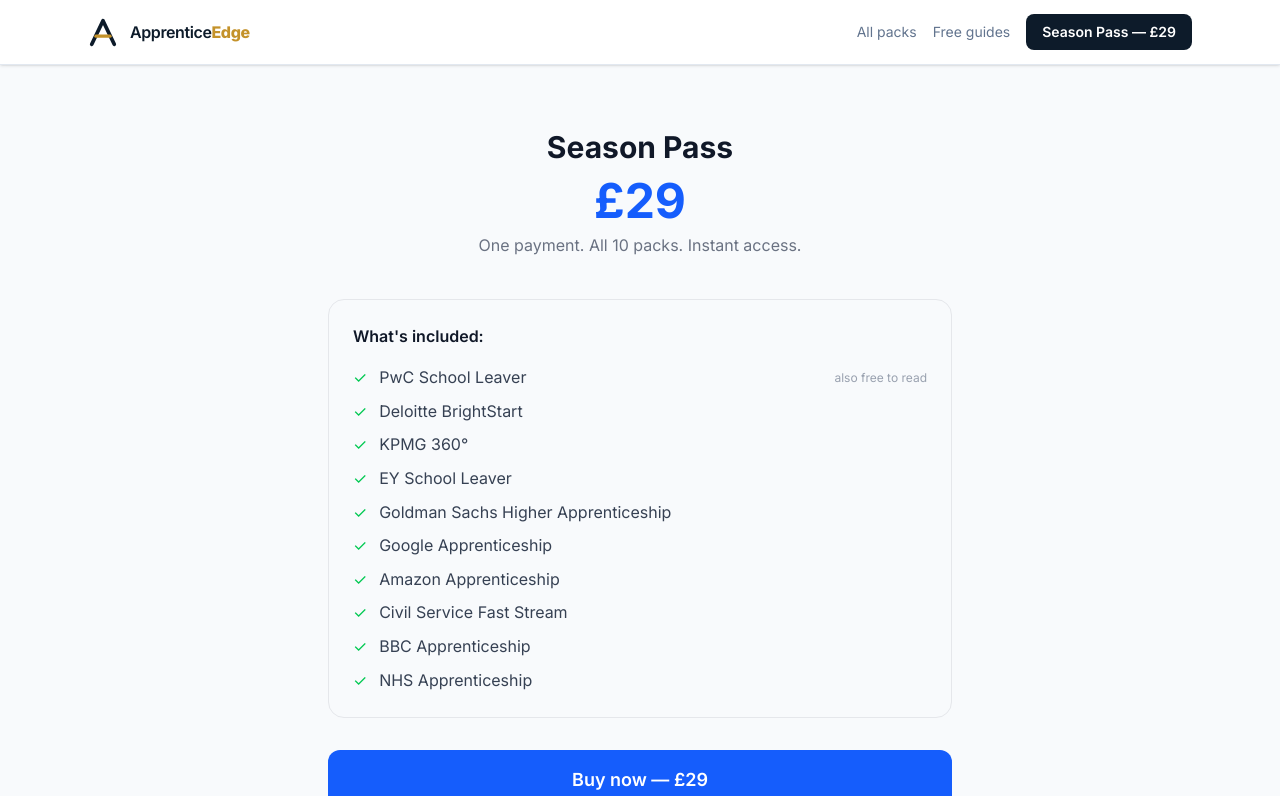
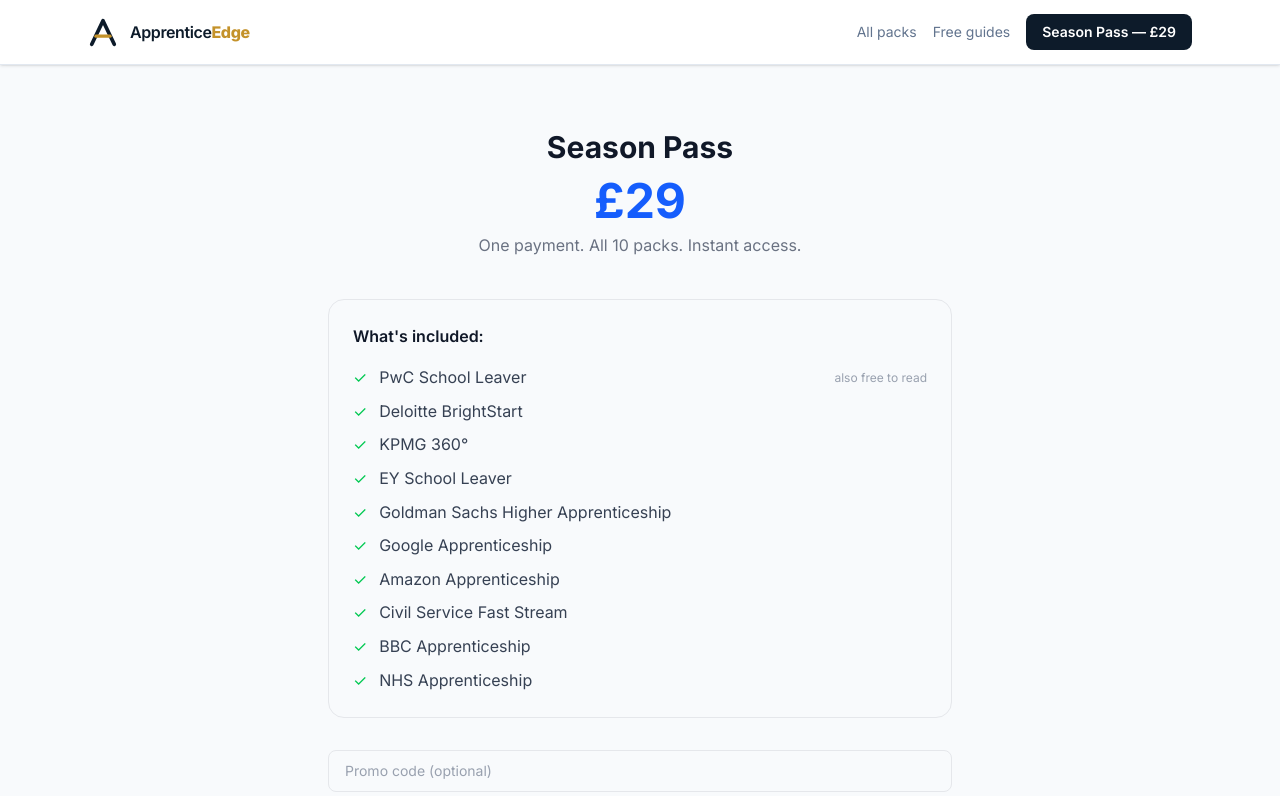
Before and after one commit to jodygibbs-design/apprentice-edge-site, a Next.js app: page /checkout in a window 1280 px wide. Shown: the top 796 px of the page. Built offline with nearby package versions, Linux system fonts and the light colour scheme.

Commit message:
Add promo code input to checkout
Adds a promo code field to the checkout page. Code is passed to the
Stripe session as a coupon discount. Invalid codes surface a clear
error message rather than a generic failure.

Co-Authored-By: Claude Sonnet 4.6 <noreply@anthropic.com>

```diff
--- a/app/api/checkout/route.ts
+++ b/app/api/checkout/route.ts
@@ -9,10 +9,14 @@ function getBaseUrl() {
   return "http://localhost:3000";
 }
 
-export async function POST() {
+export async function POST(req: Request) {
   try {
+    const body = await req.json().catch(() => ({}));
+    const promoCode = typeof body.promoCode === "string" ? body.promoCode.trim() : "";
+
     const base = getBaseUrl();
-    const session = await stripe.checkout.sessions.create({
+
+    const sessionParams: Stripe.Checkout.SessionCreateParams = {
       payment_method_types: ["card"],
       line_items: [
         {
@@ -24,12 +28,23 @@ export async function POST() {
       success_url: `${base}/api/grant-access?session_id={CHECKOUT_SESSION_ID}`,
       cancel_url: `${base}/checkout`,
       automatic_tax: { enabled: true },
-    });
+    };
+
+    if (promoCode) {
+      sessionParams.discounts = [{ coupon: promoCode }];
+    }
+
+    const session = await stripe.checkout.sessions.create(sessionParams);
 
     return NextResponse.json({ url: session.url });
   } catch (err) {
     const message = err instanceof Error ? err.message : "Unknown error";
     console.error("Stripe checkout error:", message);
-    return NextResponse.json({ error: message }, { status: 500 });
+    // Surface coupon errors clearly so the user knows the code is invalid
+    const isCouponError = message.toLowerCase().includes("coupon") || message.toLowerCase().includes("no such");
+    return NextResponse.json(
+      { error: isCouponError ? "That promo code isn't valid. Please check and try again." : message },
+      { status: 500 }
+    );
   }
 }
--- a/app/components/BuyButton.tsx
+++ b/app/components/BuyButton.tsx
@@ -5,12 +5,17 @@ import { useState } from "react";
 export default function BuyButton() {
   const [loading, setLoading] = useState(false);
   const [error, setError] = useState("");
+  const [promoCode, setPromoCode] = useState("");
 
   async function handleClick() {
     setLoading(true);
     setError("");
     try {
-      const res = await fetch("/api/checkout", { method: "POST" });
+      const res = await fetch("/api/checkout", {
+        method: "POST",
+        headers: { "Content-Type": "application/json" },
+        body: JSON.stringify({ promoCode: promoCode.trim() || undefined }),
+      });
       const data = await res.json();
       if (data.url) {
         window.location.href = data.url;
@@ -25,7 +30,16 @@ export default function BuyButton() {
   }
 
   return (
-    <div className="text-center">
+    <div className="space-y-3">
+      <div className="flex gap-2">
+        <input
+          type="text"
+          value={promoCode}
+          onChange={(e) => setPromoCode(e.target.value.toUpperCase())}
+          placeholder="Promo code (optional)"
+          className="flex-1 border border-gray-200 rounded-lg px-4 py-2.5 text-sm text-gray-700 placeholder-gray-400 focus:outline-none focus:ring-2 focus:ring-blue-500 focus:border-transparent"
+        />
+      </div>
       <button
         onClick={handleClick}
         disabled={loading}
```
